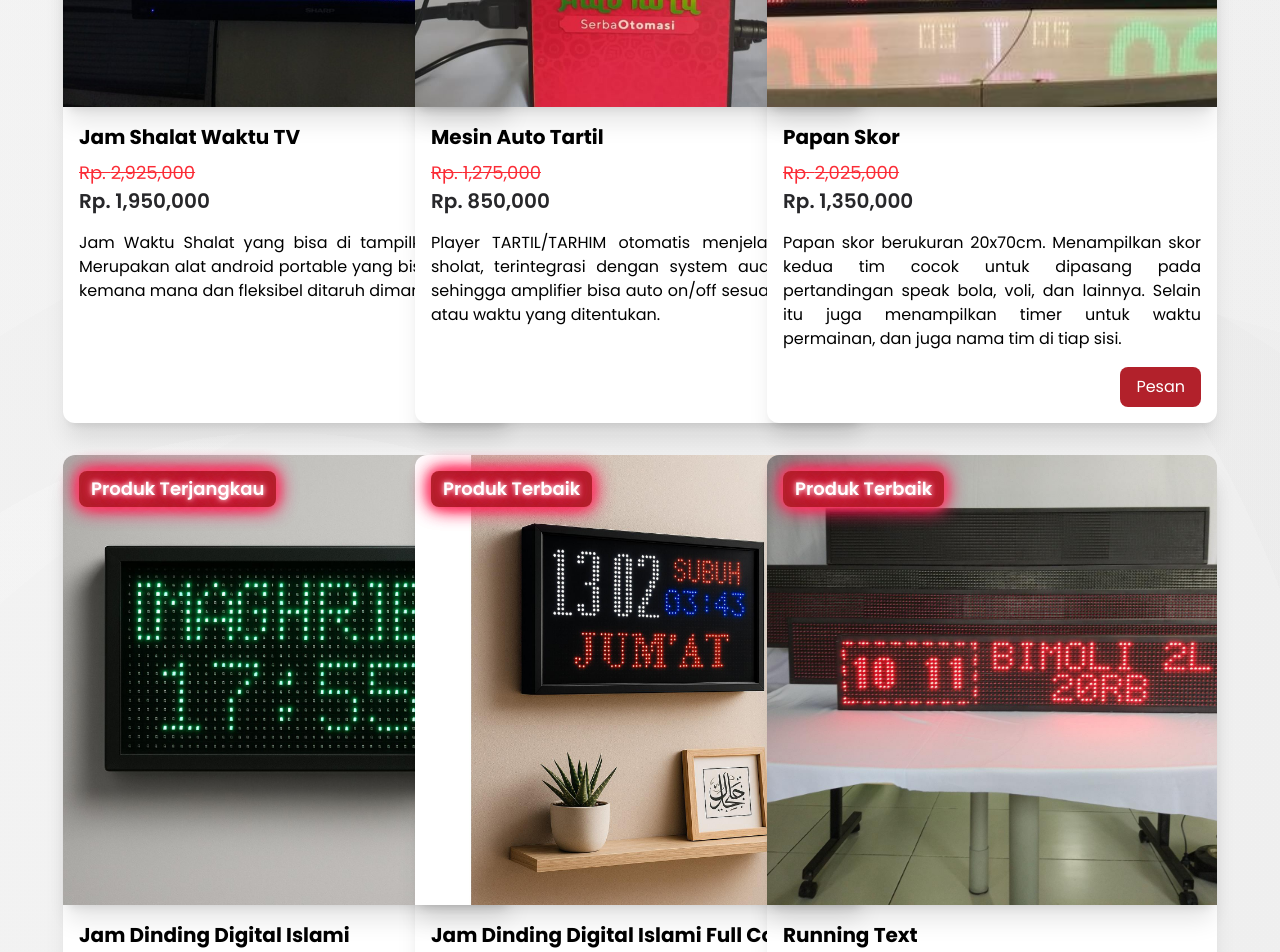
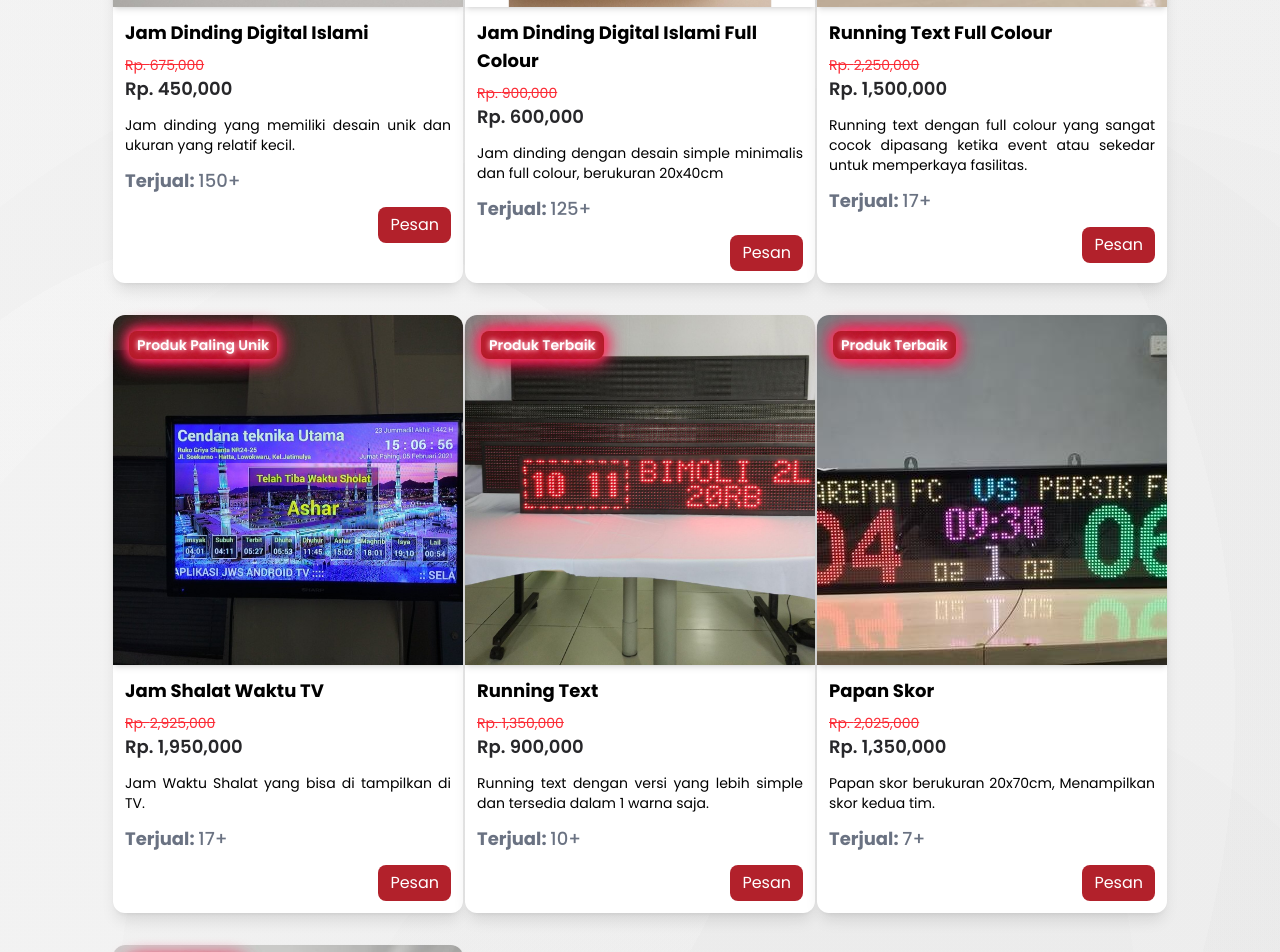
Before and after one commit to FahmiDhika/landingpage-serbaotomasi, a Next.js app: page / in a window 1280 px wide. Shown: the part 920-1872 px from the top of the page. Built offline with nearby package versions, Linux system fonts and the light colour scheme.

Commit message:
revisi urutan produk, deskripsi produk, ukuran card produk

```diff
--- a/app/page.tsx
+++ b/app/page.tsx
@@ -1,5 +1,4 @@
 import Image from "next/image";
-import logo from "../public/assets/logo panjang.png";
 import Link from "next/link";
 import whatsapp from "../public/assets/whatsapp.png";
 import Footer from "../components/footer";
@@ -12,60 +11,65 @@ import Header from "@/components/header";
 export default function Page() {
   const produk = [
     {
+      foto: "/assets/jws1.jpeg",
+      nama: "Jam Dinding Digital Islami",
+      harga: 450000,
+      tag: "Produk Terjangkau",
+      terjual: 150,
+      deskripsi:
+        "Jam dinding yang memiliki desain unik dan ukuran yang relatif kecil.",
+    },
+    {
+      foto: "/assets/jws2.jpeg",
+      nama: "Jam Dinding Digital Islami Full Colour",
+      harga: 600000,
+      tag: "Produk Terbaik",
+      terjual: 125,
+      deskripsi:
+        "Jam dinding dengan desain simple minimalis dan full colour, berukuran 20x40cm",
+    },
+    {
+      foto: "/assets/runningtext1.jpeg",
+      nama: "Running Text Full Colour",
+      harga: 1500000,
+      tag: "Produk Terbaik",
+      terjual: 17,
+      deskripsi:
+        "Running text dengan full colour yang sangat cocok dipasang ketika event atau sekedar untuk memperkaya fasilitas.",
+    },
+    {
       foto: "/assets/jwstv.jpg",
       nama: "Jam Shalat Waktu TV",
       harga: 1950000,
       tag: "Produk Paling Unik",
+      terjual: 17,
+      deskripsi: "Jam Waktu Shalat yang bisa di tampilkan di TV.",
+    },
+    {
+      foto: "/assets/runningtext2.jpeg",
+      nama: "Running Text",
+      harga: 900000,
+      tag: "Produk Terbaik",
+      terjual: 10,
       deskripsi:
-        "Jam Waktu Shalat yang bisa di tampilkan di TV. Merupakan alat android portable yang bisa dibawa kemana mana dan fleksibel ditaruh dimana saja.",
+        "Running text dengan versi yang lebih simple dan tersedia dalam 1 warna saja.",
+    },
+    {
+      foto: "/assets/papanskor.jpeg",
+      nama: "Papan Skor",
+      harga: 1350000,
+      tag: "Produk Terbaik",
+      terjual: 7,
+      deskripsi: "Papan skor berukuran 20x70cm, Menampilkan skor kedua tim.",
     },
     {
       foto: "/assets/mesinautotartil.jpg",
       nama: "Mesin Auto Tartil",
       harga: 850000,
       tag: "Produk Bagus",
+      terjual: 2,
       deskripsi:
-        "Player TARTIL/TARHIM otomatis menjelang waktu sholat, terintegrasi dengan system audio masjid sehingga amplifier bisa auto on/off sesuai program atau waktu yang ditentukan.",
-    },
-    {
-      foto: "/assets/papanskor.jpeg",
-      nama: "Papan Skor",
-      harga: 1350000,
-      tag: "Produk Terbaik",
-      deskripsi:
-        "Papan skor berukuran 20x70cm. Menampilkan skor kedua tim cocok untuk dipasang pada pertandingan speak bola, voli, dan lainnya. Selain itu juga menampilkan timer untuk waktu permainan, dan juga nama tim di tiap sisi.",
-    },
-    {
-      foto: "/assets/jws1.jpeg",
-      nama: "Jam Dinding Digital Islami",
-      harga: 450000,
-      tag: "Produk Terjangkau",
-      deskripsi:
-        "Jam dinding yang memiliki desain unik dan ukuran yang relatif kecil. Tersedia dalam 2 jenis, dengan mesan auto tartil dan tidak dengan mesin auto tartil.",
-    },
-    {
-      foto: "/assets/jws2.jpeg",
-      nama: "Jam Dinding Digital Islami Full Colour",
-      harga: 600000,
-      tag: "Produk Terbaik",
-      deskripsi:
-        "Jam dinding dengan desain simple minimalis dan full colour. Berukuran 20x40cm, cocok untuk dipasang di ruang keluarga. Tersedia dalam 2 jenis, dengan mesan auto tartil dan tidak dengan mesin auto tartil.",
-    },
-    {
-      foto: "/assets/runningtext2.jpeg",
-      nama: "Running Text",
-      harga: 900000,
-      tag: "Produk Terbaik",
-      deskripsi:
-        "Running text dengan versi yang lebih simple dan tersedia dalam 1 warna saja. Cocok dipasang pada restaurant, masjid, toko, warung pinggir jalan. Bisa berfungsi untuk menampilkan promo, produk, dan lainnya.",
-    },
-    {
-      foto: "/assets/runningtext1.jpeg",
-      nama: "Running Text Full Colour",
-      harga: 1500000,
-      tag: "Produk Terbaik",
-      deskripsi:
-        "Running text dengan full colour yang sangat cocok dipasang ketika event atau sekedar untuk memperkaya fasilitas.",
+        "Player TARTIL/TARHIM otomatis menjelang waktu sholat, bisa terintegrasi dengan system audio masjid.",
     },
   ];
 
@@ -92,19 +96,19 @@ export default function Page() {
           {produk.map((produk, i) => (
             <div
               key={`index-${i}`}
-              className="bg-white rounded-xl shadow-xl hover:border border-[#B2212B] w-[90%] sm:w-[450px]"
+              className="bg-white rounded-xl shadow-lg hover:border border-[#B2212B] w-[85%] sm:w-[350px]" // lebih kecil
             >
               <div className="relative">
                 <Image
                   src={produk.foto}
                   alt="foto"
-                  width={500}
-                  height={500}
-                  className="rounded-t-xl object-cover w-full aspect-square shadow-xl"
+                  width={400}
+                  height={400}
+                  className="rounded-t-xl object-cover w-full aspect-square shadow-md"
                 />
                 {/* Tag Badge */}
                 <span
-                  className="absolute top-4 left-4 bg-[#B2212B] text-white text-xs sm:text-lg font-semibold px-3 py-1 rounded-lg shadow-md"
+                  className="absolute top-4 left-4 bg-[#B2212B] text-white text-xs sm:text-sm font-semibold px-2 py-1 rounded-lg shadow-md"
                   style={{
                     textShadow:
                       "0 0 5px #fff, 0 0 10px #ff4d6d, 0 0 20px #ff1e56, 0 0 20px #ff1e56",
@@ -115,28 +119,39 @@ export default function Page() {
                   {produk.tag}
                 </span>
               </div>
-              <div className="p-4 flex flex-col gap-2">
-                <h1 className="font-bold text-lg sm:text-xl break-words">
+              <div className="p-3 flex flex-col gap-2">
+                <h1 className="font-bold text-base sm:text-lg break-words">
                   {produk.nama}
                 </h1>
-                <div className="flex flex-col mb-2">
-                  <p className="text-red-500 text-sm sm:text-lg line-through">
+
+                {/* Harga */}
+                <div className="flex flex-col mb-1">
+                  <p className="text-red-500 text-xs sm:text-sm line-through">
                     Rp. {(produk.harga * 1.5).toLocaleString()}
                   </p>
-                  <p className="text-zinc-800 font-semibold text-lg sm:text-xl">
+                  <p className="text-zinc-800 font-semibold text-base sm:text-lg">
                     Rp. {produk.harga.toLocaleString()}
                   </p>
                 </div>
-                <p className="text-sm sm:text-base text-justify">
+
+                {/* Deskripsi */}
+                <p className="text-xs sm:text-sm text-justify line-clamp-3">
                   {produk.deskripsi}
+                </p>
+
+                {/* Terjual */}
+                <p className="text-lg font-bold text-gray-500 mt-1">
+                  Terjual:{" "}
+                  <span className="font-medium">{produk.terjual}+</span>
                 </p>
               </div>
 
+              {/* Tombol Pesan */}
               <a
                 href="https://wa.me/6285336664466"
                 className="flex justify-end"
               >
-                <button className="bg-[#B2212B] cursor-pointer text-white rounded-lg mx-4 mb-4 px-4 py-2 hover:bg-red-900 ease-in-out duration-300">
+                <button className="bg-[#B2212B] cursor-pointer text-white rounded-lg mx-3 mb-3 px-3 py-1.5 hover:bg-red-900 ease-in-out duration-300 text-sm sm:text-base">
                   Pesan
                 </button>
               </a>
```
